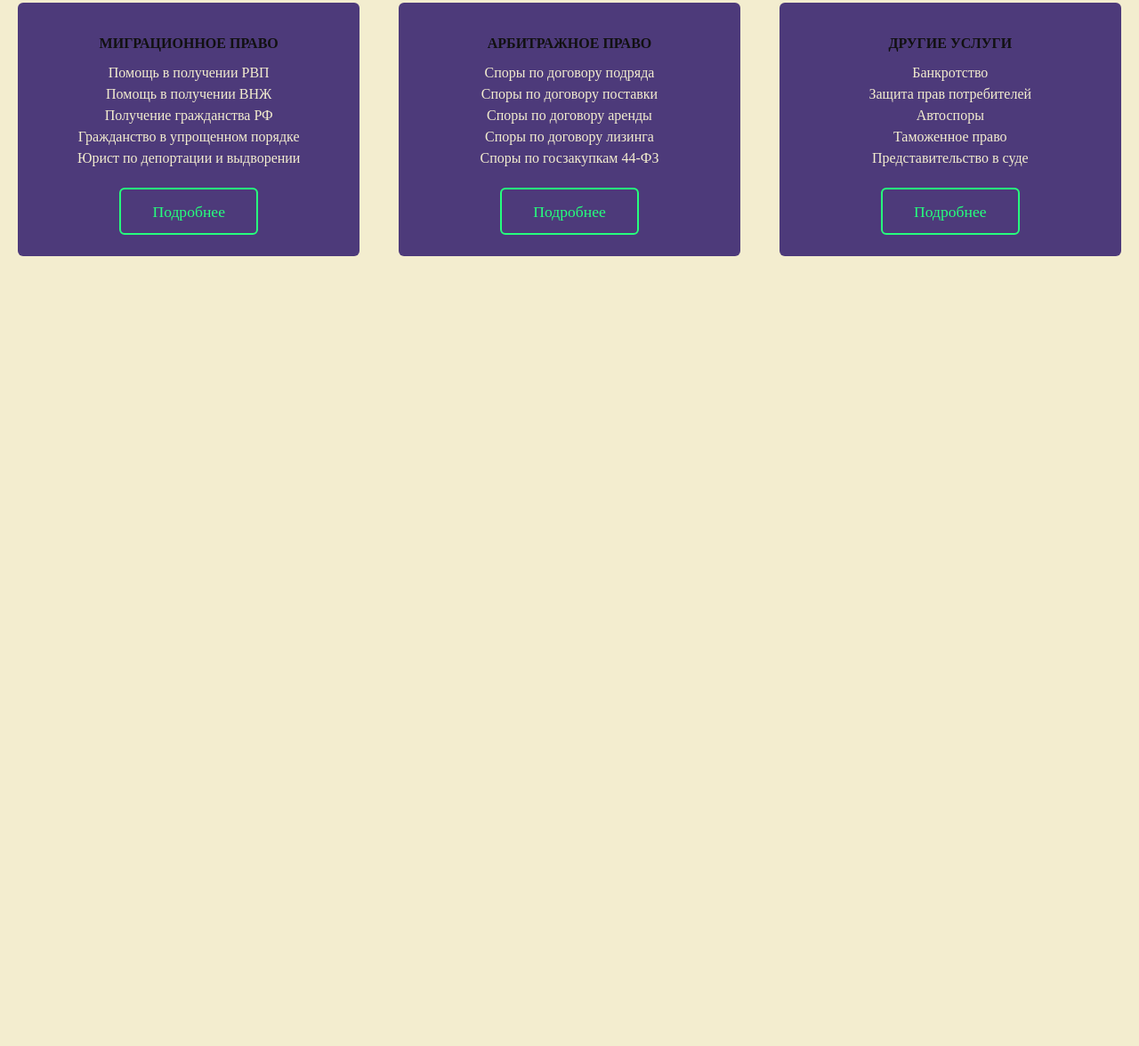
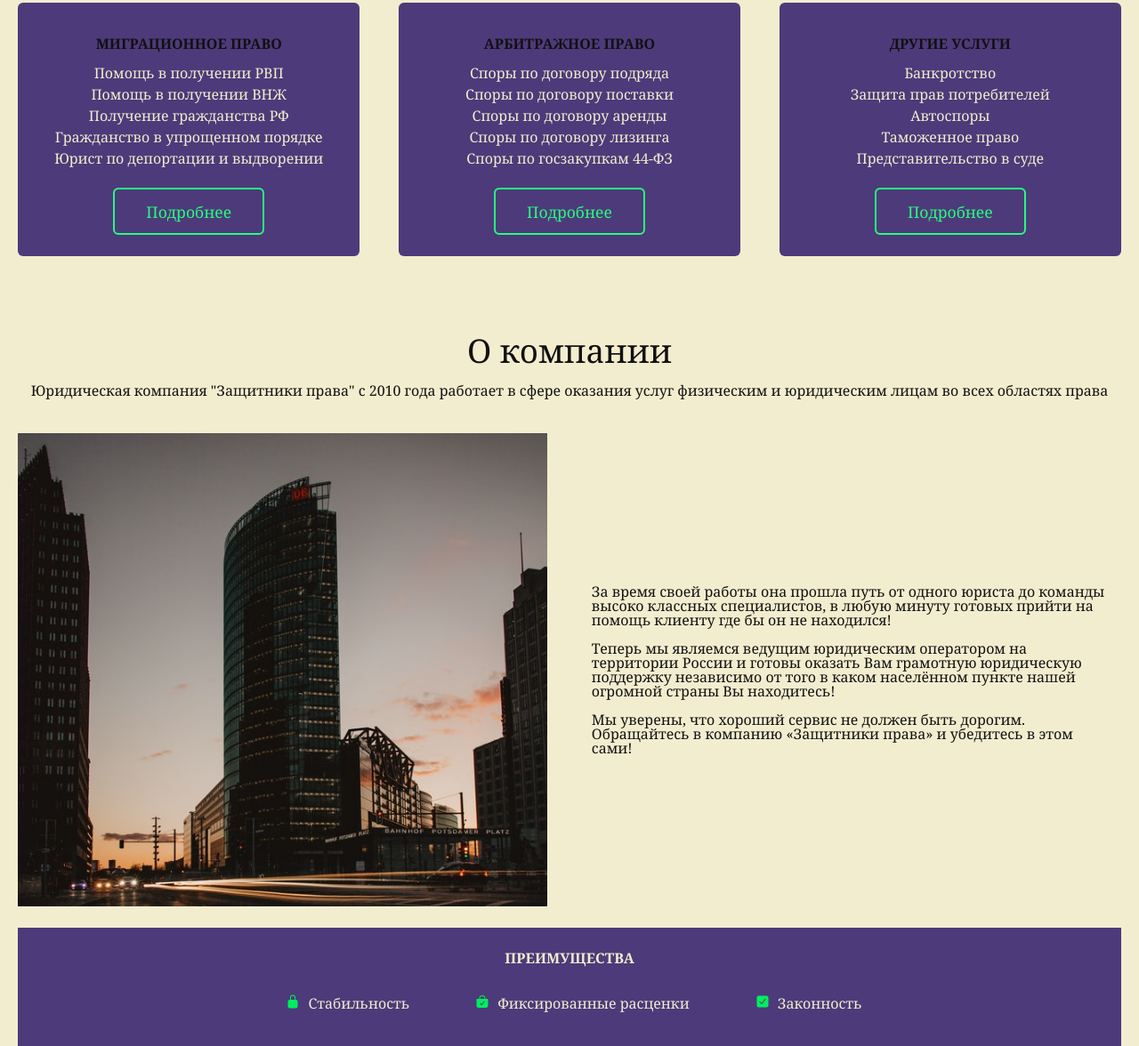
Before and after one commit to aleksandramuraveva/lawfirmsite, a website: page index.html in a window 1280 px wide. Shown: the part 1582-2758 px from the top of the page at 89% size. Before the commit the page ends 1886 px from the top, so only its background shows below. Drawn offline with nearby package versions, Linux system fonts and the light colour scheme.

Commit message:
finish about us section

```diff
--- a/app/scss/globals/_base.scss
+++ b/app/scss/globals/_base.scss
@@ -37,5 +37,6 @@ body {
     font-weight: 300;
     line-height: 1.2rem;
     padding: 1em;
+    max-width: 730px;
   }
 }
--- a/app/scss/style.scss
+++ b/app/scss/style.scss
@@ -219,8 +219,101 @@
     align-self: center;
   }
 
+  &__btn:hover {
+    color: var(--text-colour-light);
+    background-color: var(--accent-colour-dark);
+  }
+
 
 }
 
+/*..........SERVICES end............*/
 
-/*..........SERVICES end............*/
+/*..........ABOUT US............*/
+.about-us {
+
+  img {
+    width: 100%;
+    object-fit: cover;
+
+  }
+
+  &__wrapper {
+    // @include util.flexbox-sb;
+    margin-top: 2.5em;
+    width: 100%;
+    display: flex;
+    justify-content: space-between;
+    align-items: center;
+    flex-wrap: wrap;
+  }
+
+
+  &__column {
+    text-align: left;
+    flex: 0 1 48%;
+
+    p {
+      padding-right: 0.7em;
+      @include util.breakpoint-down(small) {
+        padding-top: 2em;
+      }
+    }
+
+    @include util.breakpoint-down(small) {
+      flex-basis: 100%;
+    }
+  }
+
+  &__advantages {
+    margin-top: 1.5em;
+    padding: 1em;
+    width: 100%;
+    // text-align: center;
+    background-color: var(--primary-colour);
+
+
+    .advantages__title {
+      font-weight: 600;
+      margin: 0.6em 0;
+      text-transform: uppercase;
+      color: var(--text-colour-light);
+    }
+
+    .advantages__list {
+      display: flex;
+      justify-content: center;
+      flex-wrap: wrap;
+      @include util.breakpoint-down(small) {
+        text-align: left;
+       }
+
+
+      li {
+        min-width: 190px;
+        padding: 1.5em 2em;
+        color: var(--text-colour-light);
+
+        ion-icon {
+          padding:0 0.6em;
+          color: var(--accent-colour-dark);
+        }
+        @include util.breakpoint-down(medium) {
+          padding:1.5em 0.7em;
+         }
+
+        @include util.breakpoint-down(small) {
+         width: 100%;
+        }
+
+      }
+    }
+
+
+  }
+
+
+
+}
+
+/*..........ABOUT US end............*/
--- a/app/scss/util/_fonts.scss
+++ b/app/scss/util/_fonts.scss
@@ -0,0 +1,3 @@
+body {
+  font-family:Cambria, Cochin, Georgia, Times, 'Times New Roman', serif;
+}
--- a/index.html
+++ b/index.html
@@ -40,7 +40,7 @@
 <!--..................SERVICES.............-->
 
     <section class="services section">
-      <h1 class="section__title">Наши услуги</h1>
+      <h2 class="section__title">Наши услуги</h2>
       <p section__text>Не навязываем дополнительные услуги. Делаем только то, что вам необходимо.</p>
 
       <div class="services__wrapper">
@@ -170,6 +170,46 @@
 
 <!--..................SERVICES end.............-->
 
+<!--..................ABOUT US.............-->
+
+    <section class="about-us section">
+      <h2 class="section__title">О компании</h2>
+      <p section__text>Юридическая компания "Защитники права" с 2010 года работает в сфере оказания услуг физическим и юридическим лицам во всех областях права</p>
+
+      <div class="about-us__wrapper">
+        <div class="about-us__column">
+          <img src="./app/img/building1.png" alt="building">
+        </div>
+        <div class="about-us__column">
+          <p>
+            За время своей работы она прошла путь от одного юриста до команды высоко классных специалистов, в любую минуту готовых прийти на помощь клиенту где бы он не находился!
+            <br>
+            <br>
+            Теперь мы являемся ведущим юридическим оператором на территории России и готовы оказать Вам грамотную юридическую поддержку независимо от того в каком населённом пункте нашей огромной страны Вы находитесь!
+            <br>
+            <br>
+            Мы уверены, что хороший сервис не должен быть дорогим. Обращайтесь в компанию «Защитники права» и убедитесь в этом сами!
+          </p>
+        </div>
+
+        <div class="about-us__advantages advantages">
+          <h3 class="advantages__title">Преимущества</h3>
+          <ul class="advantages__list">
+            <li><ion-icon name="lock-closed"></ion-icon></ion-icon>Стабильность</li>
+            <li><ion-icon name="bag-check"></ion-icon>Фиксированные расценки</li>
+            <li><ion-icon name="checkbox"></ion-icon></ion-icon>Законность</li>
+          </ul>
+
+        </div>
+
+      </div>
+
+
+    </section>
+
+<!--..................ABOUT US end.............-->
+
+
 
 
 
```
Also changed, not shown: app/img/building.jpg (added), app/img/building1.png (added), dist/style.css, 1 other file.
